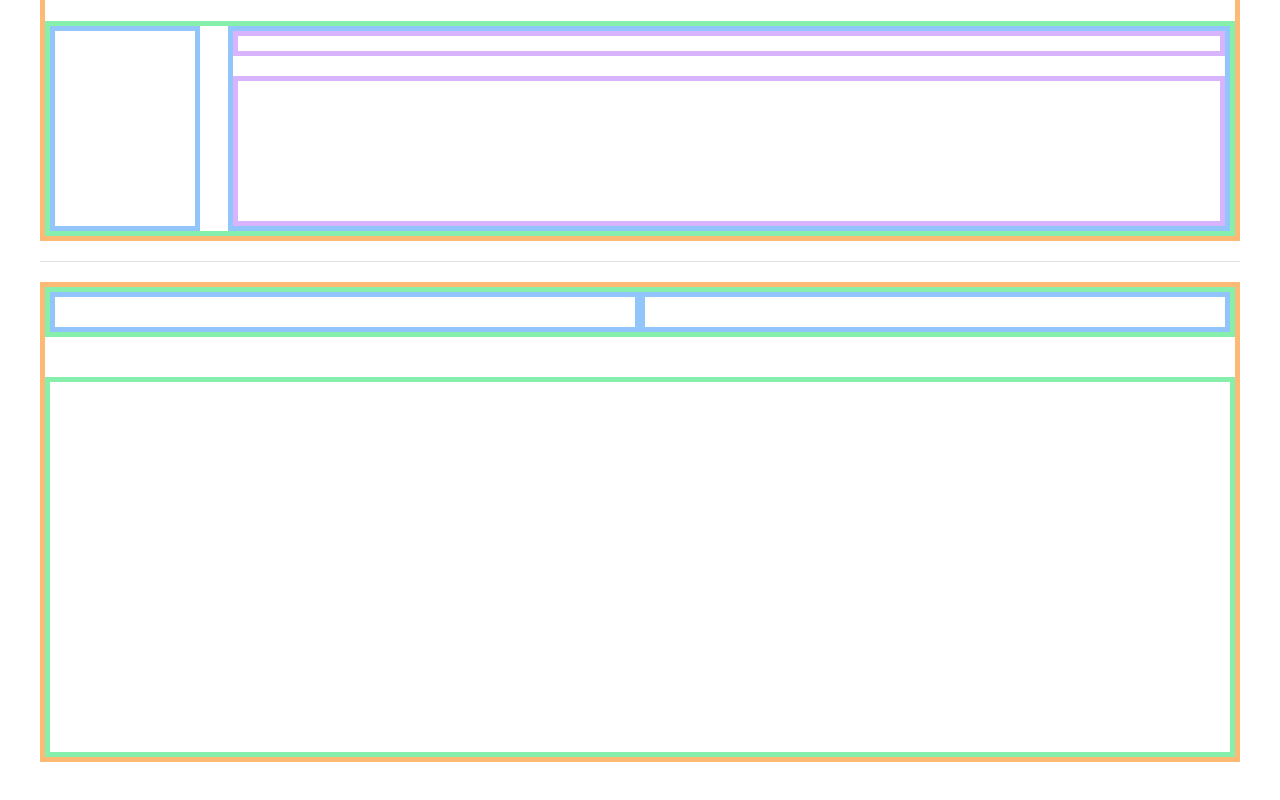
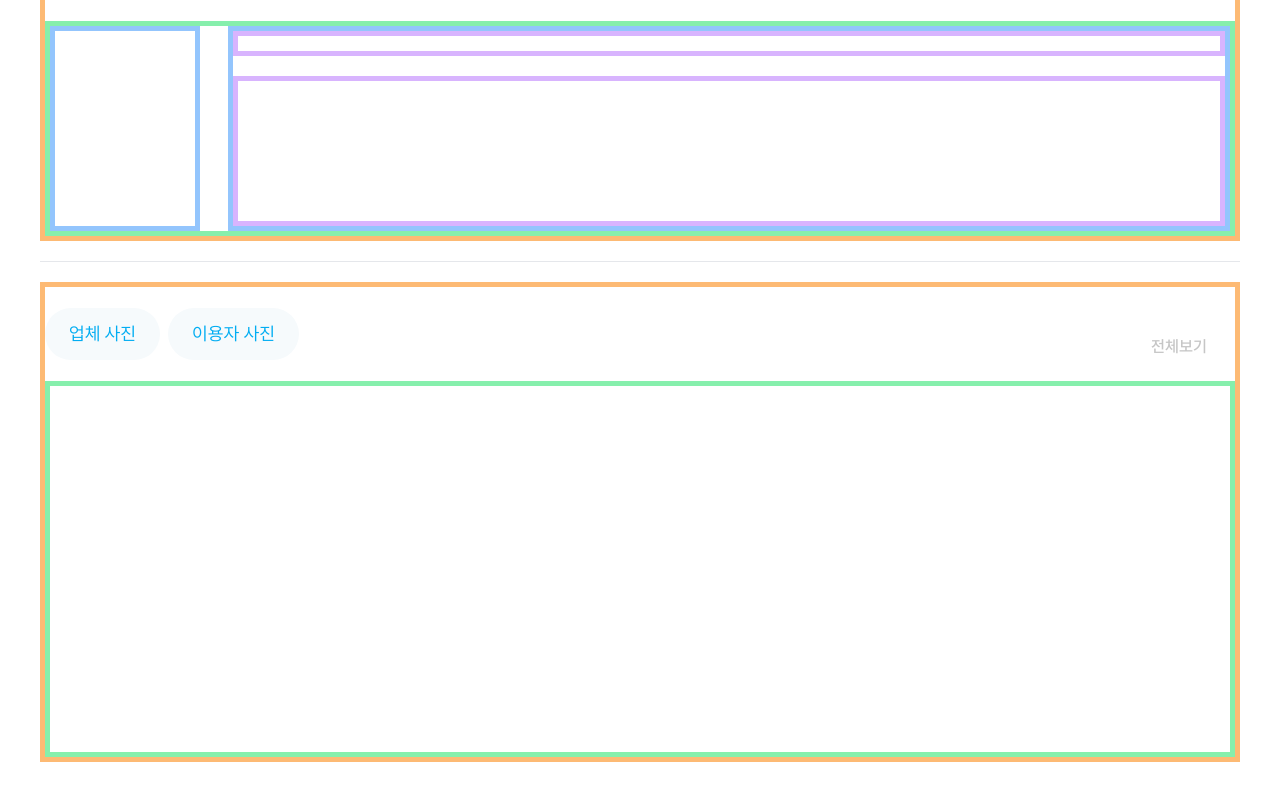
Before and after one commit to mobi-projects/nail-case-client, a Next.js app: page /manager/base/my-shop/photo in a window 1280 px wide. Shown: the part 1034-1834 px from the top of the page. Built offline with nearby package versions, Linux system fonts and the light colour scheme.

Commit message:
🎨 my-shop/photo/02-01
* issue: [NAILCASE-140](https://nailcase.atlassian.net/browse/NAILCASE-140)
sub-issues:
- [NAILCASE-177](https://nailcase.atlassian.net/browse/NAILCASE-177)
desc:
- 사진 미리보기 중 controller 작업

```diff
--- a/src/app/(manager)/manager/base/my-shop/photo/page.tsx
+++ b/src/app/(manager)/manager/base/my-shop/photo/page.tsx
@@ -1,16 +1,12 @@
 import Manager_Base_MyShop_Photo_01 from "@/component/custom/manager/base/my-shop/photo/01"
-import Manager_Base_MyShop_Photo_02 from "@/component/custom/manager/base/my-shop/photo/02"
+import PreviewImages from "@/component/custom/manager/base/my-shop/photo/02"
 
 export default function ManagerBaseMyShopPhoto() {
 	return (
 		<div className="flex w-full flex-col gap-[20px] pt-[20px]">
 			<Manager_Base_MyShop_Photo_01 />
-			<Divider />
-			<Manager_Base_MyShop_Photo_02 />
+			<hr className="h-[1.5px] w-full bg-Gray10" />
+			<PreviewImages />
 		</div>
 	)
 }
-
-function Divider() {
-	return <div className="h-[1.5px] w-full bg-Gray20" />
-}
--- a/src/component/custom/manager/base/my-shop/photo/02/index.tsx
+++ b/src/component/custom/manager/base/my-shop/photo/02/index.tsx
@@ -1,26 +1,31 @@
-export default function Manager_Base_MyShop_Photo_02() {
+"use client"
+import NTOption from "@/component/common/nt-option"
+import { useOption } from "@/hook/use-component"
+
+export default function PreviewImages() {
 	return (
-		<div className="flex h-[480px] flex-col justify-center gap-[40px] border-[5px] border-orange-300">
-			<Manager_Base_MyShop_Photo_02_01 />
+		<div className="flex h-[480px] flex-col justify-between border-[5px] border-orange-300">
+			<PreviewController />
 			<Manager_Base_MyShop_Photo_02_02 />
 		</div>
 	)
 }
 
-function Manager_Base_MyShop_Photo_02_01() {
+function PreviewController() {
+	const { checkedOption, onClickOption, optionArr } = useOption([
+		"업체 사진",
+		"이용자 사진",
+	])
 	return (
-		<div className="flex h-[50px] justify-between border-[5px] border-green-300">
-			<Manager_Base_MyShop_Photo_02_01_01 />
-			<Manager_Base_MyShop_Photo_02_01_02 />
+		<div className="flex h-[96px] items-center justify-between pr-7">
+			<NTOption {...{ checkedOption, optionArr, onClickOption }} />
+			<span className="pt-6 text-Body02 font-SemiBold text-Gray30">
+				전체보기
+			</span>
 		</div>
 	)
 }
-function Manager_Base_MyShop_Photo_02_01_01() {
-	return <div className="h-full w-full border-[5px] border-blue-300" />
-}
-function Manager_Base_MyShop_Photo_02_01_02() {
-	return <div className="h-full w-full border-[5px] border-blue-300" />
-}
+
 function Manager_Base_MyShop_Photo_02_02() {
 	return <div className="flex h-[384px] w-full border-[5px] border-green-300" />
 }
```
